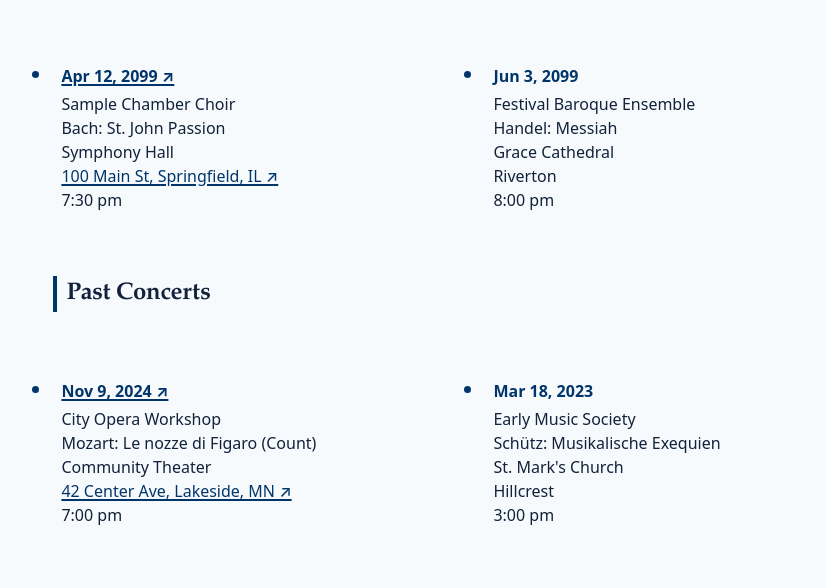
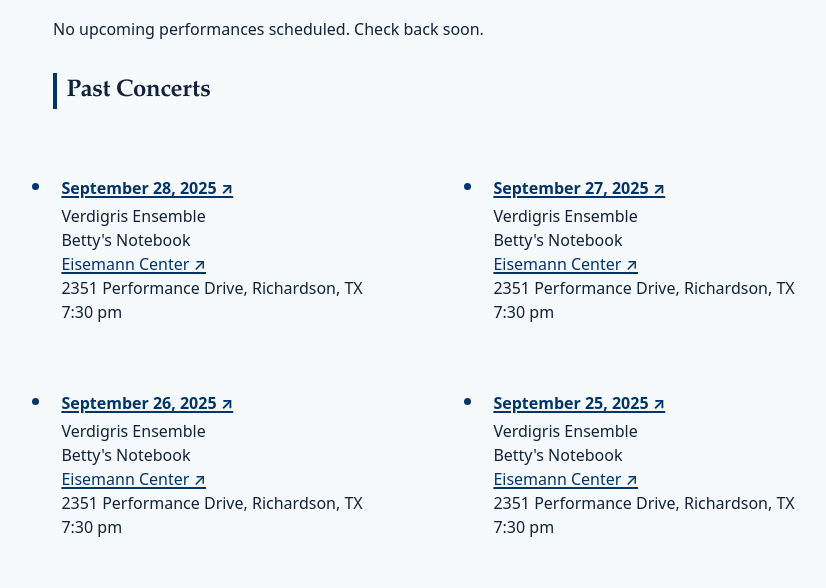
Before and after one commit to davidbone4/portfolio, an Astro site: page /schedule in a window 1280 px wide. Shown: the part 178-766 px from the top of the page, without its empty margins (187-1013 px from the left). Built offline with nearby package versions, Linux system fonts and the light colour scheme; Astro itself is replaced by a stand-in of ours.

Commit message:
update schedule and socials

```diff
--- a/src/components/ScheduleItem.astro
+++ b/src/components/ScheduleItem.astro
@@ -2,8 +2,6 @@
 export interface Concert {
   organization?: string;
   timestamp: string;
-  date?: string;
-  time?: string;
   title?: string;
   url?: string;
   venue?: string;
@@ -14,10 +12,57 @@
   map?: string;
 }
 
+export interface ConcertDay {
+  timestamp: string;
+  title?: string;
+}
+
+export interface ScheduleEntry extends Omit<Concert, "timestamp"> {
+  timestamp?: string;
+  days?: ConcertDay[];
+}
+
 const { event } = Astro.props as { event: Concert };
 
-// Join the parts of a location line, skipping anything missing — so we never
-// emit stray commas or "undefined" the way the original Gatsby template did.
+const MONTHS = [
+  "January", "February", "March", "April", "May", "June",
+  "July", "August", "September", "October", "November", "December",
+];
+
+// Read the wall-clock components straight out of the ISO timestamp string, so
+// the venue-local time is shown verbatim regardless of the build machine's
+// timezone (a `new Date(...)` would shift it to the host offset).
+function timestampParts(timestamp: string) {
+  const m = timestamp.match(/^(\d{4})-(\d{2})-(\d{2})T(\d{2}):(\d{2})/);
+  if (!m) return null;
+  const [, year, month, day, hour, minute] = m;
+  return {
+    year: Number(year),
+    month: Number(month),
+    day: Number(day),
+    hour: Number(hour),
+    minute: Number(minute),
+  };
+}
+
+// "March 18, 2023"
+function formatDate(timestamp: string) {
+  const p = timestampParts(timestamp);
+  return p ? `${MONTHS[p.month - 1]} ${p.day}, ${p.year}` : "";
+}
+
+// "3:00 pm"
+function formatTime(timestamp: string) {
+  const p = timestampParts(timestamp);
+  if (!p) return "";
+  const period = p.hour >= 12 ? "pm" : "am";
+  const hour = p.hour % 12 || 12;
+  return `${hour}:${String(p.minute).padStart(2, "0")} ${period}`;
+}
+
+const displayDate = formatDate(event.timestamp);
+const displayTime = formatTime(event.timestamp);
+
 const location = [event.address, event.city, event.state]
   .filter(Boolean)
   .join(", ");
@@ -27,27 +72,27 @@
   {
     event.url ? (
       <a class="list-item-link" href={event.url} rel="external">
-        {event.date} ↗
+        {displayDate} ↗
       </a>
     ) : (
-      <span class="list-item-link">{event.date}</span>
+      <span class="list-item-link">{displayDate}</span>
     )
   }
   <p class="list-item-description">
     {event.organization && <>{event.organization}<br /></>}
     {event.title && <>{event.title}<br /></>}
-    {event.venue && <>{event.venue}<br /></>}
     {
-      location &&
+      event.venue &&
         (event.map ? (
           <>
-            <a href={event.map} rel="external">{location} ↗</a>
+            <a href={event.map} rel="external">{event.venue} ↗</a>
             <br />
           </>
         ) : (
-          <>{location}<br /></>
+          <>{event.venue}<br /></>
         ))
     }
-    {event.time}
+    {location && <>{location}<br /></>}
+    {displayTime}
   </p>
 </li>
--- a/src/components/Socials.astro
+++ b/src/components/Socials.astro
@@ -1,9 +1,8 @@
 ---
-// TODO: swap these placeholder URLs for your real profiles.
 const socials = [
-  { name: "Instagram", url: "https://instagram.com/", icon: "instagram" },
-  { name: "YouTube", url: "https://youtube.com/", icon: "youtube" },
-  { name: "LinkedIn", url: "https://linkedin.com/", icon: "linkedin" },
+  { name: "Instagram", url: "https://www.instagram.com/davidnormanbone", icon: "instagram" },
+  { name: "YouTube", url: "https://www.youtube.com/@davidnormanbone", icon: "youtube" },
+  { name: "LinkedIn", url: "https://www.linkedin.com/in/davidnormanbone", icon: "linkedin" },
 ];
 ---
 
--- a/src/data/schedule.json
+++ b/src/data/schedule.json
@@ -1,46 +1,145 @@
 [
   {
-    "organization": "Sample Chamber Choir",
-    "timestamp": "2099-04-12T19:30:00-05:00",
-    "date": "Apr 12, 2099",
-    "time": "7:30 pm",
-    "title": "Bach: St. John Passion",
-    "url": "https://example.com/tickets",
-    "venue": "Symphony Hall",
-    "address": "100 Main St",
-    "city": "Springfield",
-    "state": "IL",
-    "map": "https://maps.google.com/?q=Symphony+Hall+Springfield"
+    "organization": "Verdigris Ensemble",
+    "title": "Betty's Notebook",
+    "venue": "Eisemann Center",
+    "address": "2351 Performance Drive",
+    "map": "https://www.eisemanncenter.com",
+    "city": "Richardson",
+    "state": "TX",
+    "url": "https://www.verdigrismusic.org/past-works",
+    "days": [
+      {
+        "timestamp": "2025-09-18T19:30:00-05:00"
+      },
+      {
+        "timestamp": "2025-09-19T19:30:00-05:00"
+      },
+      {
+        "timestamp": "2025-09-20T19:30:00-05:00"
+      },
+      {
+        "timestamp": "2025-09-21T19:30:00-05:00"
+      },
+       {
+        "timestamp": "2025-09-25T19:30:00-05:00"
+      },
+      {
+        "timestamp": "2025-09-26T19:30:00-05:00"
+      },
+      {
+        "timestamp": "2025-09-27T19:30:00-05:00"
+      },
+      {
+        "timestamp": "2025-09-28T19:30:00-05:00"
+      }
+    ]
   },
   {
-    "organization": "Festival Baroque Ensemble",
-    "timestamp": "2099-06-03T20:00:00-05:00",
-    "date": "Jun 3, 2099",
-    "time": "8:00 pm",
-    "title": "Handel: Messiah",
-    "venue": "Grace Cathedral",
-    "city": "Riverton"
+    "organization": "Verdigris Ensemble",
+    "title": "Travel Guide to Nicaragua",
+    "venue": "Dallas Holocaust and Human Rights Museum",
+    "address": "2403 Flora Street",
+    "map": "https://www.dhhrm.org",
+    "city": "Dallas",
+    "state": "TX",
+    "url": "https://www.verdigrismusic.org/past-works",
+    "days": [
+      {
+        "timestamp": "2024-09-13T19:30:00-05:00"
+      },
+      {
+        "timestamp": "2024-09-14T19:30:00-05:00"
+      },
+      {
+        "timestamp": "2024-09-15T19:30:00-05:00"
+      }
+    ]
   },
   {
-    "organization": "City Opera Workshop",
-    "timestamp": "2024-11-09T19:00:00-06:00",
-    "date": "Nov 9, 2024",
-    "time": "7:00 pm",
-    "title": "Mozart: Le nozze di Figaro (Count)",
-    "url": "https://example.com/past-event",
-    "venue": "Community Theater",
-    "address": "42 Center Ave",
-    "city": "Lakeside",
-    "state": "MN",
-    "map": "https://maps.google.com/?q=Community+Theater+Lakeside"
+    "organization": "Verdigris Ensemble",
+    "title": "Reflections",
+    "venue": "Hamon Hall in the Winspear Opera House",
+    "address": "2403 Flora Street",
+    "map": "https://attpac.org/visit/venues/hamon-hall",
+    "city": "Dallas",
+    "state": "TX",
+    "url": "https://www.verdigrismusic.org/past-works",
+    "days": [
+      {
+        "timestamp": "2024-09-13T19:30:00-05:00"
+      },
+      {
+        "timestamp": "2024-09-14T19:30:00-05:00"
+      },
+      {
+        "timestamp": "2024-09-15T19:30:00-05:00"
+      }
+    ]
   },
   {
-    "organization": "Early Music Society",
-    "timestamp": "2023-03-18T15:00:00-05:00",
-    "date": "Mar 18, 2023",
-    "time": "3:00 pm",
-    "title": "Schütz: Musikalische Exequien",
-    "venue": "St. Mark's Church",
-    "city": "Hillcrest"
+    "organization": "Verdigris Ensemble",
+    "title": "Mis-Lead",
+    "venue": "Kalita Humphreys Theater",
+    "address": "3636 Turtle Creek Blvd",
+    "map": "https://attpac.org/visit/venues/kalita-humphreys-theater",
+    "city": "Dallas",
+    "state": "TX",
+    "url": "https://www.verdigrismusic.org/past-works",
+    "days": [
+      {
+        "timestamp": "2024-04-05T19:30:00-05:00"
+      },
+      {
+        "timestamp": "2024-04-06T19:30:00-05:00"
+      },
+      {
+        "timestamp": "2024-04-07T19:30:00-05:00"
+      }
+    ]
+  },
+  {
+    "organization": "Verdigris Ensemble",
+    "title": "Dust Bowl",
+    "venue": "Wyly Theatre",
+    "address": "2400 Flora St",
+    "map": "https://attpac.org/visit/venues/wyly-theatre",
+    "city": "Dallas",
+    "state": "TX",
+    "url": "https://www.verdigrismusic.org/past-works",
+    "days": [
+      {
+        "timestamp": "2024-02-23T19:30:00-05:00"
+      },
+      {
+        "timestamp": "2024-02-24T19:30:00-05:00"
+      },
+      {
+        "timestamp": "2024-02-24T14:00:00-05:00"
+      },
+      {
+        "timestamp": "2024-02-25T19:30:00-05:00"
+      }
+    ]
+  },
+  {
+    "organization": "Verdigris Ensemble",
+    "title": "The Endangered",
+    "venue": "Dallas Contemporary",
+    "map": "https://www.dallascontemporary.org",
+    "city": "Dallas",
+    "state": "TX",
+    "url": "https://www.verdigrismusic.org/past-works",
+    "days": [
+      {
+        "timestamp": "2023-08-04T19:30:00-05:00"
+      },
+      {
+        "timestamp": "2023-08-05T19:30:00-05:00"
+      },
+      {
+        "timestamp": "2023-08-06T19:30:00-05:00"
+      }
+    ]
   }
 ]
--- a/src/pages/media.astro
+++ b/src/pages/media.astro
@@ -19,7 +19,6 @@
 
 <BaseLayout title="Media" description="Video and audio recordings.">
   <h2>Media</h2>
-  <!-- TODO: replace placeholder ids/urls in src/data/media.json. -->
   <ul class="media-list">
     {
       items.map((item) => (
--- a/src/pages/schedule.astro
+++ b/src/pages/schedule.astro
@@ -1,12 +1,24 @@
 ---
 import BaseLayout from "../layouts/BaseLayout.astro";
-import ScheduleItem, { type Concert } from "../components/ScheduleItem.astro";
+import ScheduleItem, {
+  type Concert,
+  type ScheduleEntry,
+} from "../components/ScheduleItem.astro";
 import scheduleData from "../data/schedule.json";
 
 // Split into upcoming vs past at build time, then sort
 // (upcoming ascending, past most-recent first).
 const now = new Date();
-const events = scheduleData as Concert[];
+
+// Flatten multi-day entries into one resolved item per day. Per-day fields
+// (timestamp/date/time/title) override the shared entry fields, so each day
+// sorts into the schedule on its own date like any single event.
+const entries = scheduleData as ScheduleEntry[];
+const events: Concert[] = entries.flatMap((entry) =>
+  entry.days?.length
+    ? entry.days.map((day) => ({ ...entry, ...day, days: undefined }))
+    : [entry as Concert],
+);
 
 const upcoming = events
   .filter((e) => new Date(e.timestamp) > now)
```
Also changed, not shown: src/data/media.json (+12 -7 lines), src/pages/index.astro (+12 -7 lines), README.md.
